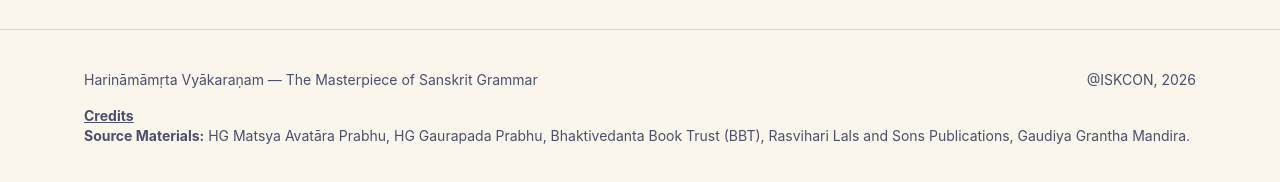
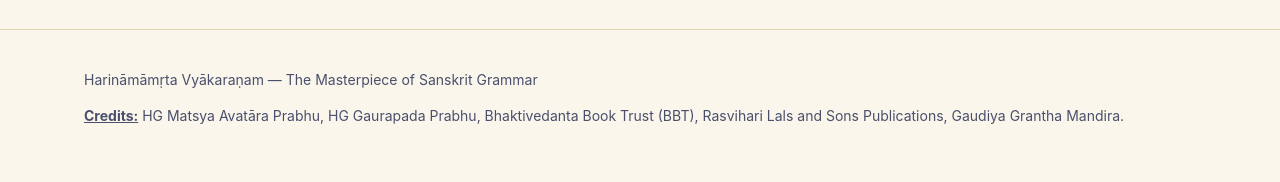
Before and after one commit to brjunction/hnv-vyakaranam, a Next.js app: page / in a window 1280 px wide. Shown: the part 4634-4816 px from the top of the page. Built offline with nearby package versions, Linux system fonts and the light colour scheme.

Commit message:
Made Design

```diff
--- a/components/Footer.tsx
+++ b/components/Footer.tsx
@@ -15,11 +15,9 @@ export default function Footer() {
       <div className="max-w-6xl mx-auto px-5 py-10 text-sm text-[var(--fg-muted)]">
         <div className="flex flex-col sm:flex-row justify-between gap-3 mb-4">
           <p>Harināmāmṛta Vyākaraṇam — The Masterpiece of Sanskrit Grammar</p>
-          <p>@ISKCON, 2026</p>
         </div>
         <div className="text-sm">
-          <strong> <u> Credits</u></strong>
-          <div><strong>Source Materials:</strong> HG Matsya Avatāra Prabhu, HG Gaurapada Prabhu, Bhaktivedanta Book Trust (BBT),  Rasvihari Lals and Sons Publications, Gaudiya Grantha Mandira.</div>
+          <div><strong> <u> Credits:</u></strong> HG Matsya Avatāra Prabhu, HG Gaurapada Prabhu, Bhaktivedanta Book Trust (BBT),  Rasvihari Lals and Sons Publications, Gaudiya Grantha Mandira.</div>
 
         </div>
       </div>
```
